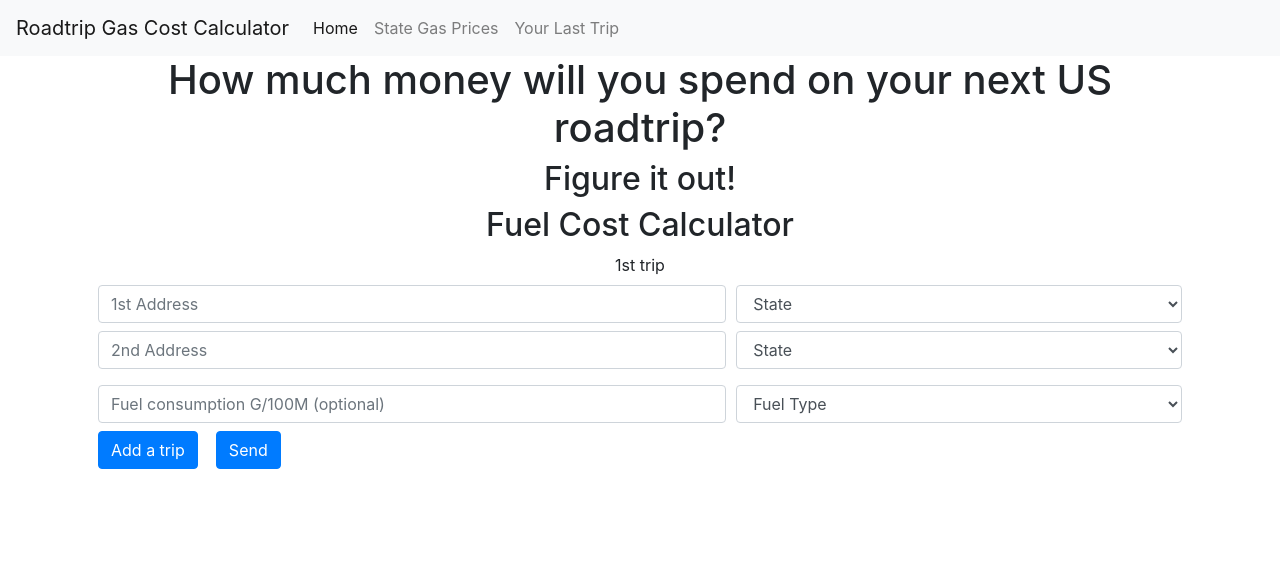
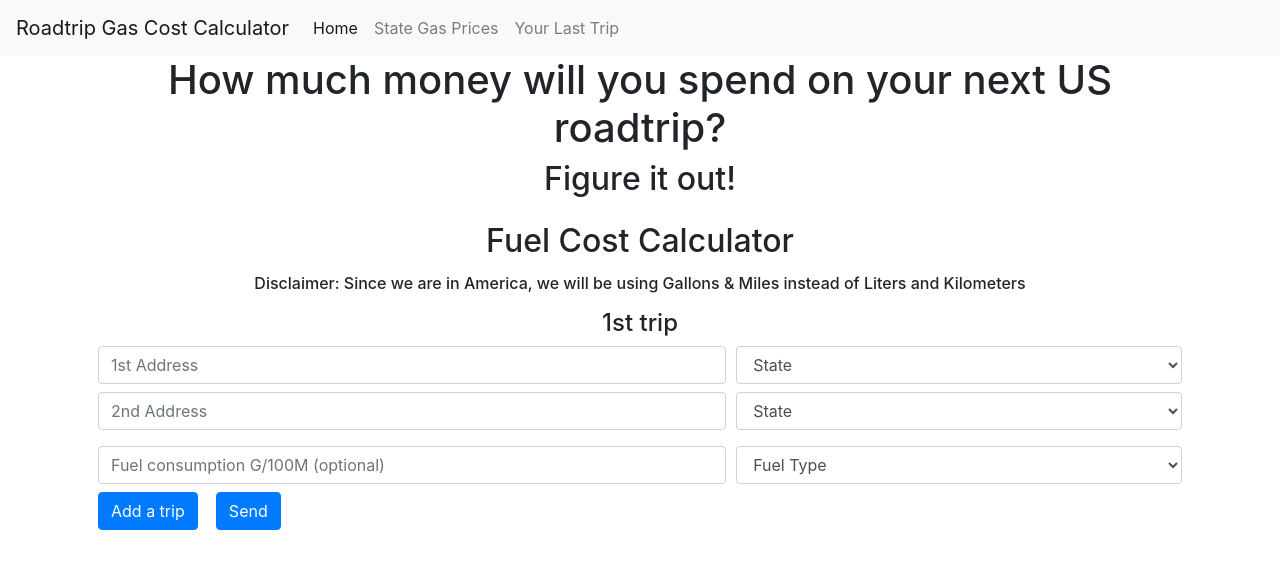
Before and after one commit to martmallol/roadtrip-gas-cost, a React (Create React App) app in the folder roadtrip-gas-cost/: page / in a window 1280 px wide. Shown: the top 568 px of the page. Built offline with nearby package versions, Linux system fonts and the light colour scheme; some icons are missing.

Commit message:
FIX: Fetching of EIA API now stops. LastTrip page doesnt show NaN anymore.

```diff
--- a/roadtrip-gas-cost/src/App.js
+++ b/roadtrip-gas-cost/src/App.js
@@ -17,7 +17,8 @@ function App() {
     fuelConsumption: 0 // cambiar
   });
 
-  const [fetchedAPI, setFetchedAPI] = useState([])
+  const [fetchedAPI, setFetchedAPI] = useState([]);
+  const [EIAApi, setEIAApi] = useState([]);
 
   return (
     <div className="App">
@@ -31,9 +32,9 @@ function App() {
       <Router>
         <Navbar/>
         <Routes>
-          <Route path='/' exact element={ <Home  setRoadtrip={setRoadtrip} setFetchedAPI={setFetchedAPI}/> } />
+          <Route path='/' exact element={ <Home  setRoadtrip={setRoadtrip} setFetchedAPI={setFetchedAPI} setEIAApi={setEIAApi}/> } />
           <Route path='/state-prices' element={ <StatePrices /> } />
-          <Route path='/last-trip' element={ <LastTrip roadtrip={roadtrip} fetchedAPI={fetchedAPI}/> } />
+          <Route path='/last-trip' element={ <LastTrip roadtrip={roadtrip} fetchedAPI={fetchedAPI} EIAApi={EIAApi} /> } />
         </Routes>
       </Router>
     </div>
--- a/roadtrip-gas-cost/src/pages/Home/Home.js
+++ b/roadtrip-gas-cost/src/pages/Home/Home.js
@@ -5,7 +5,8 @@ import { useFieldArray, useForm } from 'react-hook-form';
 // Handling errors: https://www.npmjs.com/package/@hookform/error-message
 import { ErrorMessage } from '@hookform/error-message';
 import statesUSA from '../../utils/states';
-import fetchMultipleTrips from '../../utils/fetchApi';
+import fetchMultipleTrips, { fetchGasPrices } from '../../utils/fetchApi';
+import { stateValidator, fuelTypeValidator, fuelValidator } from '../../utils/validators';
 
 // 1st, 2nd, 3rd, 4th, 5th, 6th, 7th, 8th, 9th, 10th, etc.
 export const numberSyntax = (number) => {
@@ -24,7 +25,7 @@ export const numberSyntax = (number) => {
   return answer;
 };
 
-function Home({ setRoadtrip, setFetchedAPI }) {
+function Home({ setRoadtrip, setFetchedAPI, setEIAApi }) {
   // Variables
   // const [actualTrip, setActualTrip] = useState(1);
   /* ...register('name') includes the key 'name' and the value inserted on that input
@@ -40,22 +41,6 @@ function Home({ setRoadtrip, setFetchedAPI }) {
   const [error, setError] = useState([0]);
 
   // Functions
-
-  // Checks if a state was selected or not
-  const stateValidator = (state) => {
-    return state !== 'State';
-  }
-
-  // Checks if a fuel type was selected or not
-  const fuelTypeValidator = (fuel) => {
-    return fuel !== 'Fuel Type';
-  }
-
-  // Checks if the fuel consumption value is reasonable
-  const fuelValidator = (fuel) => {
-    return (fuel ? fuel >= 1 && fuel <= 8 : true );
-  }
-
   // Render Remove button if it's not the first trip
   const renderRemoveButton = (idx, length) => {
     if(idx > 0 || length > 1) {
@@ -69,7 +54,6 @@ function Home({ setRoadtrip, setFetchedAPI }) {
                         console.log(error);
                       }}>Remove trip</button>
       </div>
-      // {() => {append({}); setError(error => [...error, 0]); console.log(error);}}
       );
     }
     return;
@@ -86,11 +70,11 @@ function Home({ setRoadtrip, setFetchedAPI }) {
     }
   }
 
-  const nextPageHandler = (routes) => {
+  const nextPageHandler = (bingRoutes, eiaRoutes) => {
     let badRequests = 0;
-    let requestsArr = new Array(routes.length);
-    for(let i = 0; i < routes.length; i++) {
-      if(routes[i].statusCode !== 200) {
+    let requestsArr = new Array(bingRoutes.length);
+    for(let i = 0; i < bingRoutes.length; i++) {
+      if(bingRoutes[i].statusCode !== 200) {
         badRequests++;
         requestsArr[i] = 1;
       } else {
@@ -104,7 +88,8 @@ function Home({ setRoadtrip, setFetchedAPI }) {
       console.log('Provide valid addresses')
       setError(requestsArr);
     } else {
-      setFetchedAPI(routes);
+      setFetchedAPI(bingRoutes);
+      setEIAApi(eiaRoutes);
       navigation('/last-trip')
     }
   }
@@ -118,10 +103,12 @@ function Home({ setRoadtrip, setFetchedAPI }) {
     // let apiResponse = await fetchTrip(data.trips[0].firstAddress, data.trips[0].firstState, data.trips[0].secondAddress, data.trips[0].secondState);
     //console.log(apiResponse);
     console.log('Here are the API responses');
-    let apiResponse = await fetchMultipleTrips(data.trips);
-    console.log(apiResponse)
+    let bingApiResponse = await fetchMultipleTrips(data.trips);
+    let eiaApiResponse = await fetchGasPrices();
+    console.log(bingApiResponse)
+    console.log(eiaApiResponse)
 
-    nextPageHandler(apiResponse)
+    nextPageHandler(bingApiResponse, eiaApiResponse)
   };
 
   // View
@@ -131,14 +118,15 @@ function Home({ setRoadtrip, setFetchedAPI }) {
         <h1>How much money will you spend on your next US roadtrip?</h1>
         <h2>Figure it out!</h2>
       </div>
-      <div>
+      <div className='mt-4'>
         <form onSubmit={handleSubmit(formSubmit)}>
           <h2>Fuel Cost Calculator</h2>
+          <h6>Disclaimer: Since we are in America, we will be using Gallons & Miles instead of Liters and Kilometers</h6>
           {console.log(new Date())}
           {fields.map(({id}, index) => {
             return( // Here
-              <div key={id}>
-                <label>{numberSyntax(index+1)} trip</label>
+              <div key={id} className='mt-3'>
+                <h4>{numberSyntax(index+1)} trip</h4>
                 <div className="form-row ml-2 mr-2">
                   <div className="col-7">
                     <input type="text"
--- a/roadtrip-gas-cost/src/pages/LastTrip/LastTrip.js
+++ b/roadtrip-gas-cost/src/pages/LastTrip/LastTrip.js
@@ -1,13 +1,12 @@
 import React, { useState } from 'react'
 import { Link } from 'react-router-dom';
 import './LastTrip.css'
-import { fetchGasPrices } from '../../utils/fetchApi';
 import { numberSyntax } from '../Home/Home';
 import statesUSA from '../../utils/states';
 
 
 
-function LastTrip({ roadtrip, fetchedAPI }) {
+function LastTrip({ roadtrip, fetchedAPI, EIAApi }) {
   // This page variables
   const [selected, setSelected] = useState(false);
   const [costsArray, setCostsArray] = useState(new Array(roadtrip.trips.length));
@@ -28,9 +27,9 @@ function LastTrip({ roadtrip, fetchedAPI }) {
 
   // Get trip cost by fetching EIA's API
   const getTripsCost = async () => {
+
     // Variables
-    let apiResponse = await fetchGasPrices();
-    let gasInfo = await apiResponse.response.data;
+    let gasInfo = EIAApi.response.data;
     let fuelType = getFuelType();
     let pricesArray = new Array(roadtrip.trips.length);
     const consumption = 4 // G/100M
@@ -131,6 +130,7 @@ function LastTrip({ roadtrip, fetchedAPI }) {
         {console.log('HERE WE GO, ROADTRIP COSTS AREEEEEE: ')}
         {console.log(getTripsCost())}
         {console.log(fetchedAPI)}
+        {console.log('EIA API', EIAApi)}
         {renderCard()}
       </div>
     </div>
--- /dev/null
+++ b/roadtrip-gas-cost/src/utils/validators.js
@@ -0,0 +1,14 @@
+// Checks if a state was selected or not
+export const stateValidator = (state) => {
+    return state !== 'State';
+}
+
+// Checks if a fuel type was selected or not
+export const fuelTypeValidator = (fuel) => {
+    return fuel !== 'Fuel Type';
+}
+
+// Checks if the fuel consumption value is reasonable
+export const fuelValidator = (fuel) => {
+    return (fuel ? fuel >= 1 && fuel <= 8 : true );
+}
```
